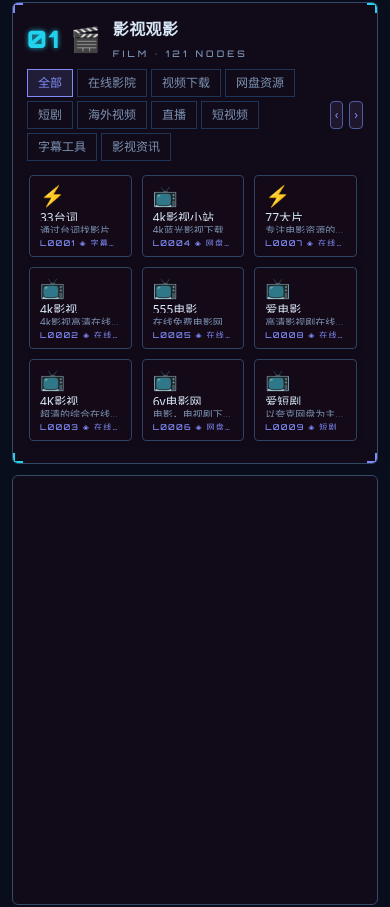
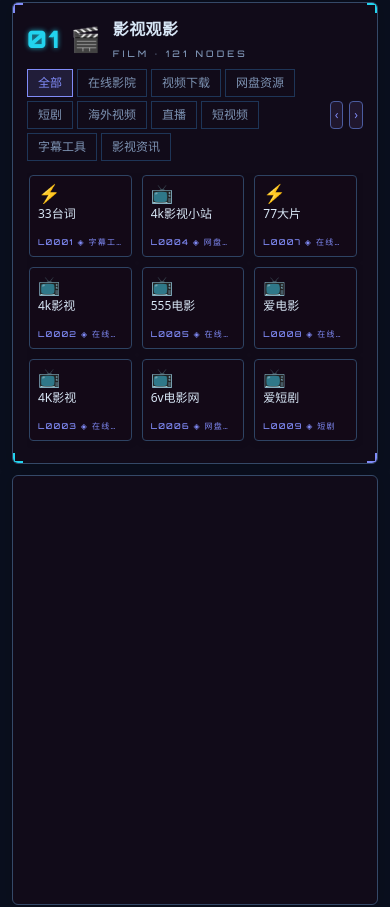
Before and after one commit to hengjuzhan/mecha, a React (Vite) app: page / in a window 390 px wide. Shown: the part 2075-2982 px from the top of the page. Built offline with nearby package versions, Linux system fonts and the light colour scheme; no server answers; a small style sheet from the web is missing; a web font is replaced by a local one.

Commit message:
fix(mobile): 修复手机端卡片文字上下重叠 — 矮格隐藏描述行与占位文字、横屏恢复紧凑字号、flex 防压缩

```diff
--- a/src/components/cards/SiteCard.tsx
+++ b/src/components/cards/SiteCard.tsx
@@ -39,7 +39,7 @@ export function SiteCard({
         <div className="ph-card ph-2" />
         <div className="ph-card ph-3">
           <span className="text-base leading-none">⬡</span>
-          <span className="text-[11px] text-[var(--c-dim)]">待填充</span>
+          <span className="ph-fill text-[11px] text-[var(--c-dim)]">待填充</span>
           <span className="num text-[8px] tracking-[0.2em] text-[var(--c-dim)]">{link.no}</span>
         </div>
       </div>
@@ -54,7 +54,7 @@ export function SiteCard({
       role="link"
       tabIndex={0}
       aria-label={`${link.name} ${link.desc}`}
-      className="panel2 group relative flex h-full min-w-0 flex-col p-2.5 transition-[border-color] duration-150 hover:border-[var(--c-cyan)] hover:shadow-[0_0_14px_color-mix(in_srgb,var(--c-cyan)_25%,transparent)]"
+      className="panel2 group relative flex h-full min-w-0 flex-col overflow-hidden p-2 transition-[border-color] duration-150 hover:border-[var(--c-cyan)] hover:shadow-[0_0_14px_color-mix(in_srgb,var(--c-cyan)_25%,transparent)]"
       onClick={() => {
         if (suppressed.current) { suppressed.current = false; return; }
         window.open(link.url, "_blank", "noopener");
@@ -82,7 +82,7 @@ export function SiteCard({
       onPointerLeave={() => { cancel(); held.current = false; }}
     >
       <div className="flex items-start justify-between gap-2">
-        <span className="text-xl leading-none">{link.icon}</span>
+        <span className="text-lg leading-none">{link.icon}</span>
         <div className="flex items-start gap-1">
           <button
             type="button"
@@ -99,7 +99,7 @@ export function SiteCard({
         </div>
       </div>
       <div className="jittable mt-1 truncate text-xs font-medium group-hover:text-[var(--c-cyan)]">{link.name}</div>
-      <div className="mt-0.5 line-clamp-1 text-[10px] text-[var(--c-dim)]">{link.desc}</div>
+      <div className="card-desc mt-0.5 line-clamp-1 text-[10px] text-[var(--c-dim)]">{link.desc}</div>
       <div className="num mt-auto truncate pt-1 text-[8px] tracking-[0.16em] text-[var(--c-cyan)]">{link.no} ◈ {link.sub}</div>
     </div>
   );
--- a/src/index.css
+++ b/src/index.css
@@ -197,13 +197,16 @@ section[id], [data-anchor] { scroll-margin-top: 86px; }
 }
 /* 格子内容不撑破列宽，避免卡片/占位卡被挤出或裁剪 */
 .card-strip > * { min-width: 0; max-width: 100%; }
+/* 卡片内文字行禁止 flex 压缩：格子过矮时由卡片 overflow:hidden 底部裁剪，绝不上下重叠 */
+.card-strip .panel2 > div { flex-shrink: 0; }
 /* 手机竖屏：3 列、紧凑高度（紧凑字号下 3 行卡片 276px 足够，比原来少占 24px） */
 @media (max-width: 768px) {
   .card-strip { --cols: 3; height: 276px; gap: 10px; }
 }
-/* 手机横屏（高度有限）：2 行 × 5 列矮版卡片带，避免一屏被卡片带占满 */
+/* 手机横屏（高度有限）：2 行 × 5 列矮版卡片带，避免一屏被卡片带占满；
+   高度 184px 使每格 ~82px，配合紧凑字号与隐藏描述行刚好容纳 图标+名称+编号 */
 @media (max-width: 1023px) and (orientation: landscape) and (max-height: 540px) {
-  .card-strip { grid-template-rows: repeat(2, minmax(0, 1fr)); --cols: 5; height: 176px; gap: 10px; }
+  .card-strip { grid-template-rows: repeat(2, minmax(0, 1fr)); --cols: 5; height: 184px; gap: 10px; }
   /* 三信息框竖屏上下堆叠太长（3×280px+），横屏宽度足够时并排一屏看全 */
   .boards-row { flex-direction: row; }
   .boards-row > * { flex: 1 1 0 !important; max-width: 34%; }
@@ -267,8 +270,8 @@ textarea:focus, input:focus { border-color: var(--c-cyan); box-shadow: 0 0 10px
   transition: transform 0.35s cubic-bezier(.2,.8,.3,1.2), opacity 0.35s ease;
   overflow: hidden;
 }
-/* 占位卡文字永不换行，空间不足时裁剪而非折叠 */
-.ph-deck .ph-card span { white-space: nowrap; }
+/* 占位卡文字永不换行，空间不足时裁剪而非折叠；禁止 flex 压缩把文字挤重叠 */
+.ph-deck .ph-card span { white-space: nowrap; flex-shrink: 0; }
 .ph-deck .ph-1 { transform: rotate(-5deg) translateX(-3px); opacity: .3; }
 .ph-deck .ph-2 { transform: rotate(4deg) translateX(3px); opacity: .5; }
 .ph-deck .ph-3 { transform: rotate(0); opacity: 1; z-index: 2; }
@@ -467,6 +470,20 @@ textarea:focus, input:focus { border-color: var(--c-cyan); box-shadow: 0 0 10px
   .ph-deck .ph-card span.text-\[11px\] { font-size: 12px !important; }
   .ph-deck .ph-card span.text-\[8px\] { font-size: 9px !important; }
 }
+/* 手机横屏（矮屏）虽落在 769-1023 宽度区间，但格子行高被压到 ~80px，
+   放大字号会让卡片内容超出格子导致文字重叠 —— 恢复紧凑字号 */
+@media (max-width: 1023px) and (orientation: landscape) and (max-height: 540px) {
+  .text-\[8px\] { font-size: 8px !important; }
+  .text-\[9px\] { font-size: 9px !important; }
+  .text-\[10px\] { font-size: 10px !important; }
+  .text-\[11px\] { font-size: 11px !important; }
+  .text-xs { font-size: 12px !important; }
+}
+/* 手机（≤768px）与手机横屏矮格：卡片行高不足，隐藏描述行与占位卡"待填充"文字，
+   只留 图标+名称+编号，杜绝上下重叠 */
+@media (max-width: 768px), (max-width: 1023px) and (orientation: landscape) and (max-height: 540px) {
+  .card-desc, .ph-fill { display: none; }
+}
 /* 手机/平板窄屏：占位卡简化为单张干净卡片，去掉旋转堆叠，避免折叠/挤压变形 */
 @media (max-width: 1023px) {
   .ph-deck .ph-1, .ph-deck .ph-2 { display: none; }
```
